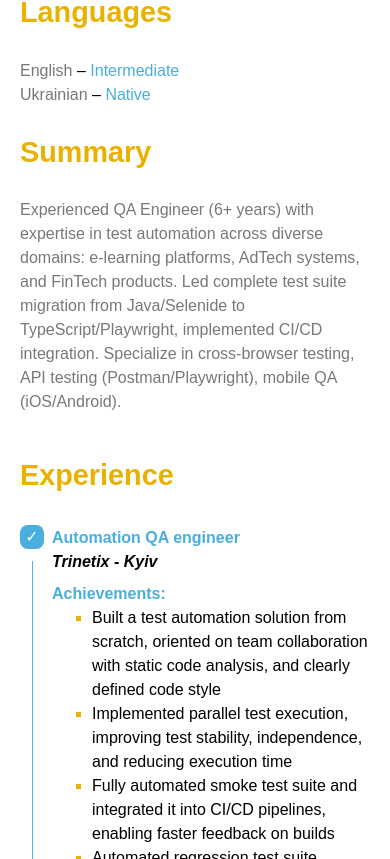
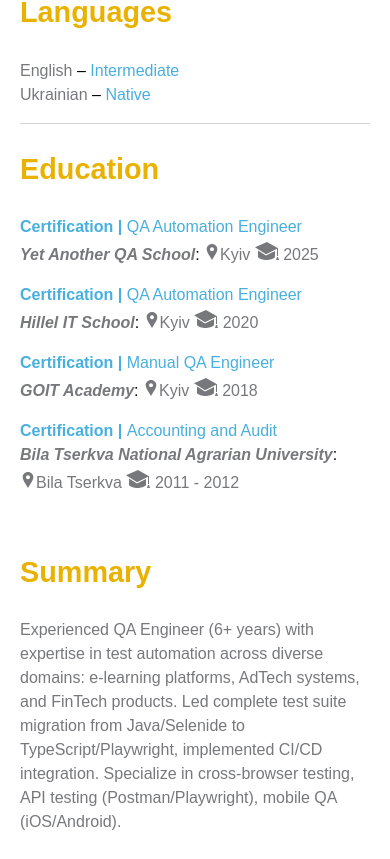
Before and after one commit to m-bielozorova/m-bielozorova.github.io, a React (Vite) app: page /my-resume in a window 390 px wide. Shown: the part 1939-2798 px from the top of the page. Built offline with nearby package versions, Linux system fonts and the light colour scheme.

Commit message:
feat: add education section to resume component and adjust languages list styling

```diff
--- a/src/components/Resume/index.jsx
+++ b/src/components/Resume/index.jsx
@@ -168,7 +168,7 @@
                 <h2 className="languages__title text-[#e9b200] py-2 font-bold md:text-xl">
                   Languages
                 </h2>
-                <ul className="languages__list">
+                <ul className="languages__list mb-4">
                   {languages.map((language, index) => (
                     <li key={index} className="languages__list-item">
                       <Language {...language} />
@@ -176,24 +176,6 @@
                   ))}
                 </ul>
               </div>
-            </div>
-            <div className="right-column">
-              <div className="summary-right">
-                <h2 className="summary__title text-[#e9b200] py-2 font-bold md:text-xl">
-                  Summary
-                </h2>
-                <p className="summary__description">{description}</p>
-              </div>
-              <h2 className="experience__title text-[#e9b200] py-2 font-bold md:text-xl">
-                Experience
-              </h2>
-              <ul className="experience__list pb-10">
-                {jobs.map((job, index) => (
-                  <li key={index} className="experience__list-item">
-                    <Job {...job} />
-                  </li>
-                ))}
-              </ul>
               <div className="education">
                 <h2 className="education__title text-[#e9b200] py-2 font-bold md:text-xl">
                   Education
@@ -218,6 +200,48 @@
                   </ul>
                 </div> */}
               </div>
+            </div>
+            <div className="right-column">
+              <div className="summary-right">
+                <h2 className="summary__title text-[#e9b200] py-2 font-bold md:text-xl">
+                  Summary
+                </h2>
+                <p className="summary__description">{description}</p>
+              </div>
+              <h2 className="experience__title text-[#e9b200] py-2 font-bold md:text-xl">
+                Experience
+              </h2>
+              <ul className="experience__list pb-10">
+                {jobs.map((job, index) => (
+                  <li key={index} className="experience__list-item">
+                    <Job {...job} />
+                  </li>
+                ))}
+              </ul>
+              {/* <div className="education">
+                <h2 className="education__title text-[#e9b200] py-2 font-bold md:text-xl">
+                  Education
+                </h2>
+                <ul className="education__list">
+                  {educations.map((education, index) => (
+                    <li key={index} className="education__list-item">
+                      <Education {...education} />
+                    </li>
+                  ))}
+                </ul>
+                <div className="languages">
+                  <h2 className="languages__title text-[#e9b200] py-2 font-bold md:text-xl">
+                    Languages
+                  </h2>
+                  <ul className="languages__list">
+                    {languages.map((language, index) => (
+                      <li key={index} className="languages__list-item">
+                        <Language {...language} />
+                      </li>
+                    ))}
+                  </ul>
+                </div>
+              </div> */}
             </div>
           </section>
 
```
